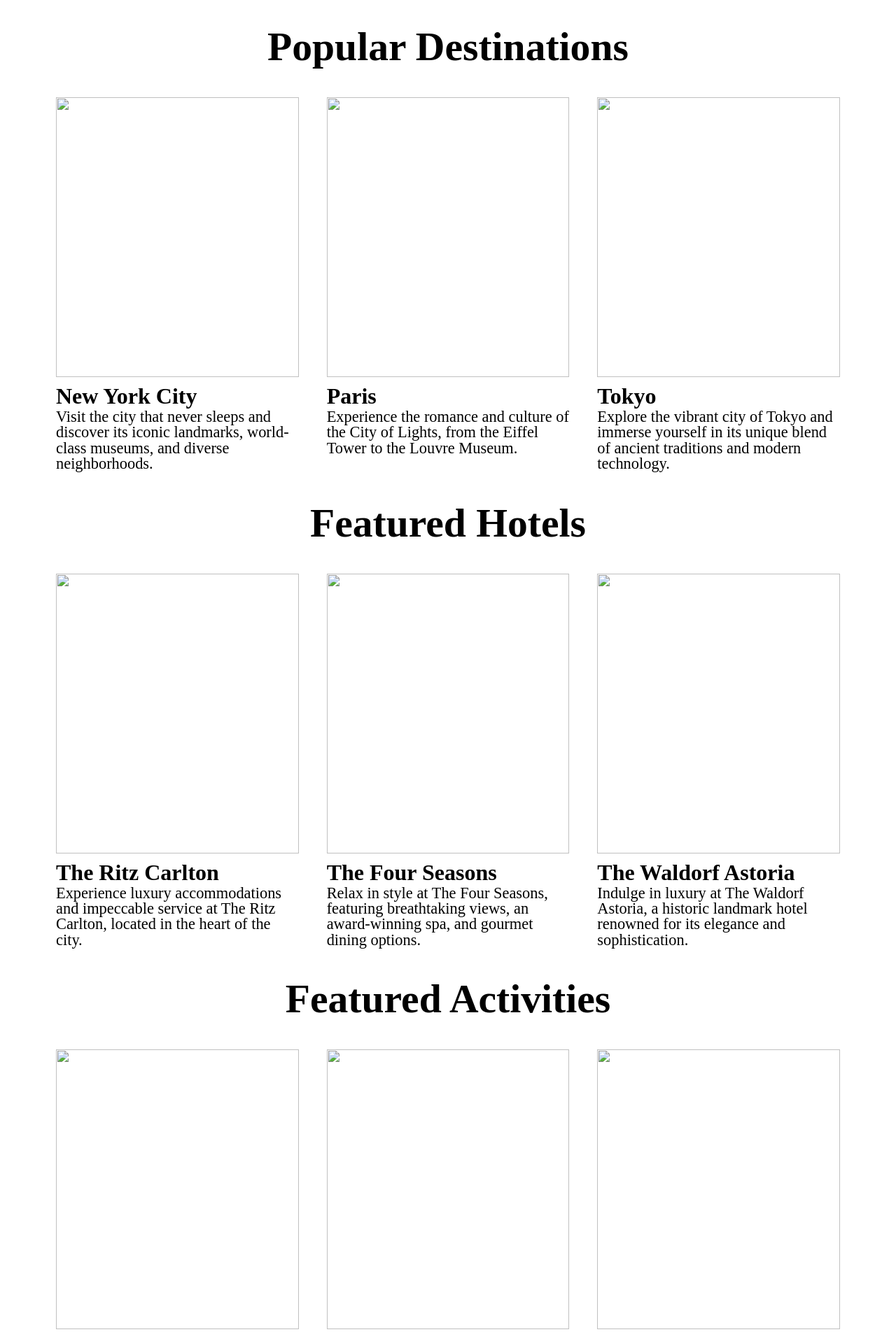
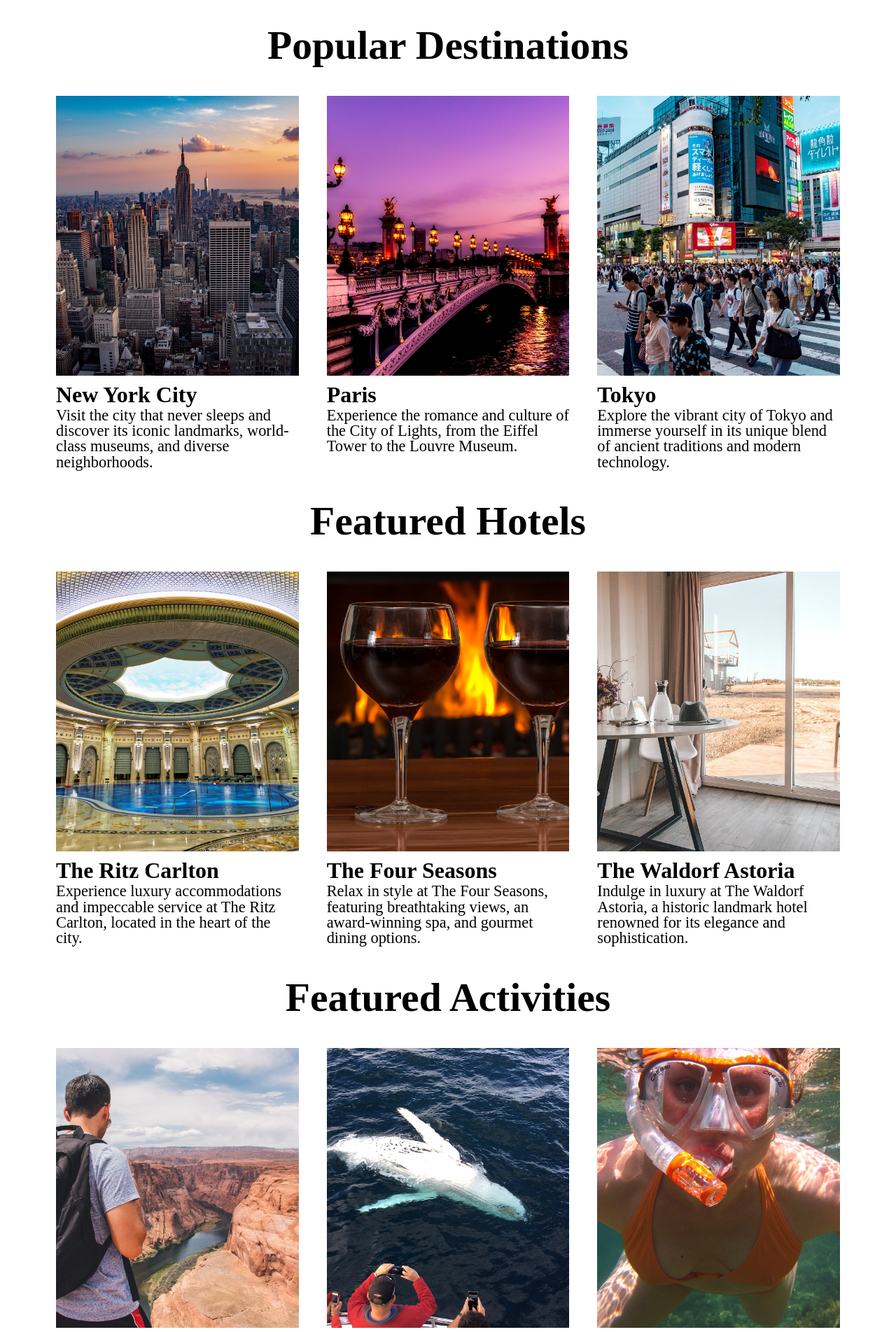
Before and after one commit to AnkitS2708/Travelling-Website, a plain HTML site: page index.html in a window 1280 px wide. Shown: the part 720-2624 px from the top of the page at 70% size. Drawn offline with Linux system fonts and the light colour scheme; a web font is replaced by a local one.

Commit message:
Update index.html

```diff
--- a/index.html
+++ b/index.html
@@ -11,7 +11,7 @@
     <header>
       <header>
         <div class="logo">
-          <a href="#"><img src="images/logo.jpg" alt="logo" /></a>
+          <a href="#"><img src="logo.jpg" alt="logo" /></a>
         </div>
         <nav class="nav-menu">
           <ul>
@@ -28,7 +28,7 @@
     <main>
       <section class="hero">
         <div class="hero-image">
-          <img src="images/hero.jpg" alt="Hero image" />
+          <img src="hero.jpg" alt="Hero image" />
         </div>
         <div class="hero-content">
           <h1>Welcome to Our Travel Website</h1>
@@ -41,7 +41,7 @@
         <h2>Popular Destinations</h2>
         <div class="destination-grid">
           <div class="destination-item">
-            <img src="images/destination-1.jpg" alt="" />
+            <img src="destination-1.jpg" alt="" />
             <h3>New York City</h3>
             <p>
               Visit the city that never sleeps and discover its iconic
@@ -49,7 +49,7 @@
             </p>
           </div>
           <div class="destination-item">
-            <img src="images/destination-2.jpg" alt="" />
+            <img src="destination-2.jpg" alt="" />
             <h3>Paris</h3>
             <p>
               Experience the romance and culture of the City of Lights, from the
@@ -57,7 +57,7 @@
             </p>
           </div>
           <div class="destination-item">
-            <img src="images/destination-3.jpg" alt="" />
+            <img src="destination-3.jpg" alt="" />
             <h3>Tokyo</h3>
             <p>
               Explore the vibrant city of Tokyo and immerse yourself in its
@@ -70,7 +70,7 @@
         <h2>Featured Hotels</h2>
         <div class="destination-grid">
           <div class="destination-item">
-            <img src="images/hotel-1.jpg" alt="" />
+            <img src="hotel-1.jpg" alt="" />
             <h3>The Ritz Carlton</h3>
             <p>
               Experience luxury accommodations and impeccable service at The
@@ -78,7 +78,7 @@
             </p>
           </div>
           <div class="destination-item">
-            <img src="images/hotel-2.jpg" alt="" />
+            <img src="hotel-2.jpg" alt="" />
             <h3>The Four Seasons</h3>
             <p>
               Relax in style at The Four Seasons, featuring breathtaking views,
@@ -86,7 +86,7 @@
             </p>
           </div>
           <div class="destination-item">
-            <img src="images/hotel-3.jpg" alt="" />
+            <img src="hotel-3.jpg" alt="" />
             <h3>The Waldorf Astoria</h3>
             <p>
               Indulge in luxury at The Waldorf Astoria, a historic landmark
@@ -99,7 +99,7 @@
         <h2>Featured Activities</h2>
         <div class="destination-grid">
           <div class="destination-item">
-            <img src="images/activity-1.jpg" alt="" />
+            <img src="activity-1.jpg" alt="" />
             <h3>The Ritz Carlton</h3>
             <p>
               Experience luxury accommodations and impeccable service at The
@@ -107,7 +107,7 @@
             </p>
           </div>
           <div class="destination-item">
-            <img src="images/activity-2.jpg" alt="" />
+            <img src="activity-2.jpg" alt="" />
             <h3>The Four Seasons</h3>
             <p>
               Relax in style at The Four Seasons, featuring breathtaking views,
@@ -115,7 +115,7 @@
             </p>
           </div>
           <div class="destination-item">
-            <img src="images/activity-3.jpg" alt="" />
+            <img src="activity-3.jpg" alt="" />
             <h3>The Waldorf Astoria</h3>
             <p>
               Indulge in luxury at The Waldorf Astoria, a historic landmark
@@ -134,17 +134,17 @@
         </p>
         <div class="team-members">
           <div class="team-member">
-            <img src="images/team-member-1.jpg" alt="" />
+            <img src="team-member-1.jpg" alt="" />
             <h4>Ankit Singh</h4>
             <p>Founder & CEO</p>
           </div>
           <div class="team-member">
-            <img src="images/team-member-2.jpg" alt="" />
+            <img src="team-member-2.jpg" alt="" />
             <h4>Kartik Singh</h4>
             <p>Head of Operations</p>
           </div>
           <div class="team-member">
-            <img src="images/team-member-3.jpg" alt="" />
+            <img src="team-member-3.jpg" alt="" />
             <h4>Aradhya Agarwal</h4>
             <p>Marketing Director</p>
           </div>
```
